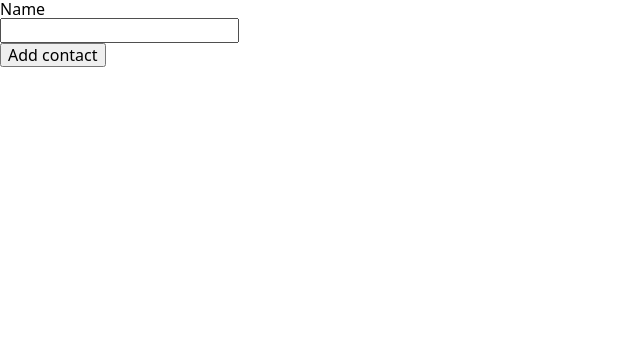
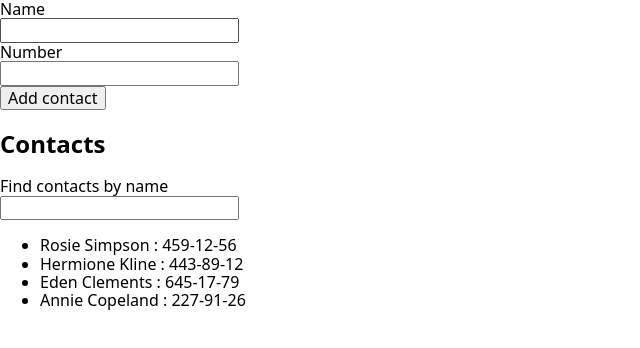
Before and after one commit to ValeriiaOliinyk/React__book, a React (Create React App) app: page / in a window 1280 px wide. Shown: the top 348 px of the page, without its empty margins (0-640 px from the left). Built offline with nearby package versions, Linux system fonts and the light colour scheme.

Commit message:
added 3d step

```diff
--- a/src/App.js
+++ b/src/App.js
@@ -4,21 +4,30 @@ import shortId from "shortid";
 // import PropTypes from "prop-types";
 
 // Components
+import Filter from "./components/Filter";
 
 class App extends Component {
   state = {
-    contacts: [],
+    contacts: [
+      { id: "id-1", name: "Rosie Simpson", number: "459-12-56" },
+      { id: "id-2", name: "Hermione Kline", number: "443-89-12" },
+      { id: "id-3", name: "Eden Clements", number: "645-17-79" },
+      { id: "id-4", name: "Annie Copeland", number: "227-91-26" },
+    ],
+    filter: "",
     name: "",
+    number: "",
   };
 
-  addTodo = (text) => {
+  addTodo = (name, number) => {
     const todo = {
       id: shortId.generate(),
-      name: text,
+      name,
+      number,
     };
 
-    this.setState((prevState) => ({
-      contacts: [todo, ...prevState.contacts],
+    this.setState(({ contacts }) => ({
+      contacts: [todo, ...contacts],
     }));
   };
 
@@ -26,18 +35,38 @@ class App extends Component {
     this.setState({ name: e.currentTarget.value });
   };
 
+  updateNumbers = (e) => {
+    this.setState({ number: e.currentTarget.value });
+  };
+
   reset = () => {
-    this.setState({ name: "" });
+    this.setState({ name: "", number: "" });
   };
 
   handleSubmit = (e) => {
+    const { number, name } = this.state;
     e.preventDefault();
-    this.addTodo(this.state.name);
+    this.addTodo(name, number);
     this.reset();
   };
 
+  changeFilter = (e) => {
+    this.setState({ filter: e.currentTarget.value });
+  };
+
+  getVissiableTodos = () => {
+    const { contacts, filter } = this.state;
+    const normalizzedFilter = filter.toLocaleLowerCase();
+    return contacts.filter((contact) =>
+      contact.name.toLowerCase().includes(normalizzedFilter)
+    );
+  };
+
   render() {
-    const { contacts, name } = this.state;
+    const { contacts, name, number, filter } = this.state;
+
+    const visiableTodos = this.getVissiableTodos();
+
     return (
       <>
         <form onSubmit={this.handleSubmit}>
@@ -46,11 +75,22 @@ class App extends Component {
             <input type="text" value={name} onChange={this.updateTodos} />
           </label>
           <br />
+          <label>
+            Number <br />
+            <input type="text" value={number} onChange={this.updateNumbers} />
+          </label>
+          <br />
           <button type="submit">Add contact</button>
         </form>
+        <h2>Contacts</h2>
+        {contacts.length >= 2 && (
+          <Filter value={filter} onChange={this.changeFilter} />
+        )}
         <ul>
-          {contacts.map((contact) => (
-            <li key={contact.id}>{contact.name}</li>
+          {visiableTodos.map((contact) => (
+            <li key={contact.id}>
+              {contact.name} : {contact.number}
+            </li>
           ))}
         </ul>
       </>
--- /dev/null
+++ b/src/components/Filter/Filter.js
@@ -0,0 +1,11 @@
+import React from "react";
+
+const Filter = ({ value, onChange }) => (
+  <label>
+    Find contacts by name
+    <br />
+    <input type="text" value={value} onChange={onChange} />
+  </label>
+);
+
+export default Filter;
--- /dev/null
+++ b/src/components/Filter/index.js
@@ -0,0 +1 @@
+export { default } from "./Filter";
```
